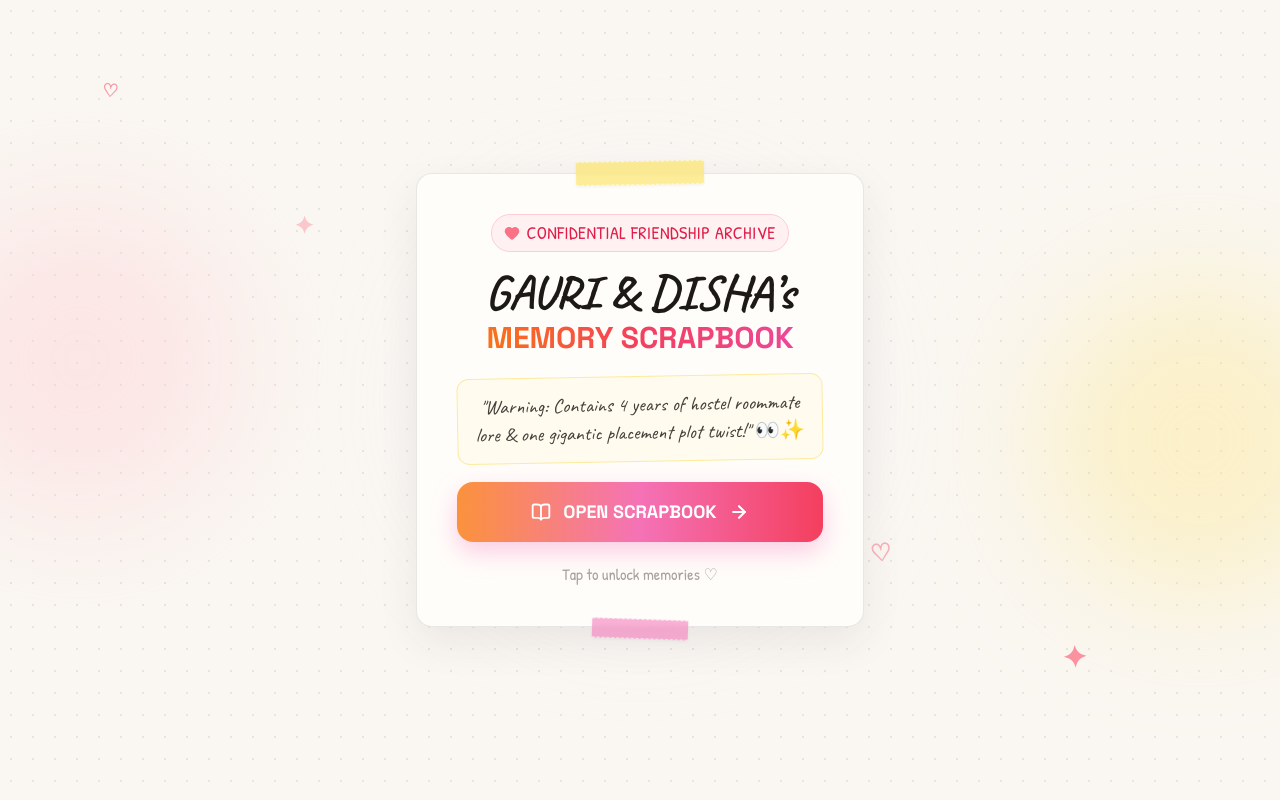
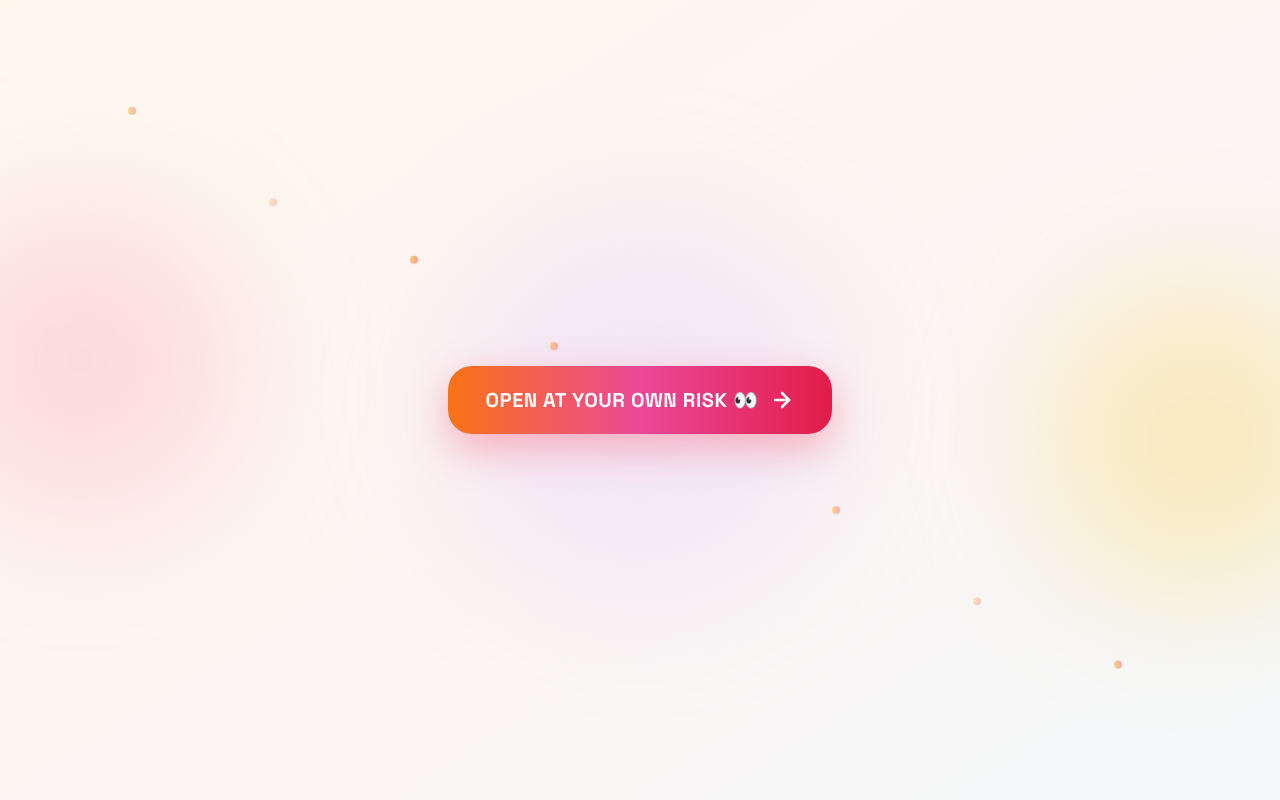
Before and after one commit to sanikaJR13/disha-Gauri, a React (Vite) app: page / in a window 1280 px wide. Built offline with nearby package versions, Linux system fonts and the light colour scheme.

Commit message:
revert: restore Page 1 entry button and loading suspense animation

```diff
--- a/src/components/PageOneEntry.jsx
+++ b/src/components/PageOneEntry.jsx
@@ -1,180 +1,100 @@
-import React, { useState, useEffect } from 'react';
+import React, { useState } from 'react';
 import { motion, AnimatePresence } from 'framer-motion';
-import { Sparkles, Heart, BookOpen, ArrowRight, Stars } from 'lucide-react';
+import { ArrowRight } from 'lucide-react';
 import { playScanBeep, playSuccessFanfare } from '../utils/audio';
 import { triggerPlacementConfetti } from '../utils/confetti';
 
 export default function PageOneEntry({ config, onEnterCelebration }) {
   const [transitioning, setTransitioning] = useState(false);
-  const [loadingPhase, setLoadingPhase] = useState(0);
-
-  const loadingPhrases = [
-    "Flipping open the college memory journal... 📖",
-    "Loading 1st year roommate chaos & chai breaks... ☕🎒",
-    "Unwrapping the ultimate placement plot twist... 🤯",
-    "Destiny confirmed: SAME COMPANY! 🏢💼",
-    "Ready for the celebration! 🎉✨"
-  ];
 
   const handleOpen = () => {
     setTransitioning(true);
     playScanBeep(700);
 
-    // 12-second nostalgic suspense sequence
-    const interval = setInterval(() => {
-      setLoadingPhase((prev) => (prev < loadingPhrases.length - 1 ? prev + 1 : prev));
-    }, 2400);
-
+    // 15 seconds suspense loading duration
     setTimeout(() => {
-      clearInterval(interval);
       playSuccessFanfare();
       triggerPlacementConfetti();
       onEnterCelebration();
-    }, 12000);
+    }, 15000);
   };
 
-  const user1 = config?.user1 || 'GAURI';
-  const user2 = config?.user2 || 'DISHA';
+  return (
+    <div className="relative min-h-screen flex flex-col items-center justify-center p-4 bg-gradient-to-br from-amber-50/60 via-rose-50/50 to-sky-50/60 text-slate-800 select-none overflow-hidden">
+      {/* Radiant ambient background blur orbs */}
+      <div className="absolute top-1/4 -left-20 w-80 h-80 bg-rose-300/30 rounded-full blur-3xl pointer-events-none" />
+      <div className="absolute bottom-1/4 -right-20 w-80 h-80 bg-amber-300/30 rounded-full blur-3xl pointer-events-none" />
+      <div className="absolute top-1/2 left-1/2 -translate-x-1/2 -translate-y-1/2 w-96 h-96 bg-purple-300/20 rounded-full blur-3xl pointer-events-none" />
 
-  return (
-    <div className="relative min-h-screen flex flex-col items-center justify-center p-4 bg-notebook-dots text-stone-800 select-none overflow-hidden">
-
-      {/* Soft Pastel Ambient Glows */}
-      <div className="absolute top-1/4 -left-20 w-80 h-80 bg-rose-200/40 rounded-full blur-3xl pointer-events-none" />
-      <div className="absolute bottom-1/4 -right-20 w-80 h-80 bg-amber-200/40 rounded-full blur-3xl pointer-events-none" />
-      <div className="absolute top-1/2 left-1/2 -translate-x-1/2 -translate-y-1/2 w-96 h-96 bg-purple-200/25 rounded-full blur-3xl pointer-events-none" />
-
-      {/* Floating Doodle Hearts & Stars */}
-      {[...Array(6)].map((_, i) => (
+      {/* Floating subtle celebratory particles */}
+      {[...Array(8)].map((_, i) => (
         <motion.div
           key={i}
           animate={{
-            y: [0, -20, 0],
-            rotate: [0, 8, -8, 0],
-            opacity: [0.35, 0.75, 0.35],
+            y: [0, -25, 0],
+            opacity: [0.3, 0.7, 0.3],
           }}
           transition={{
-            duration: 4 + (i % 3),
+            duration: 3 + (i % 3),
             repeat: Infinity,
-            delay: i * 0.5,
+            delay: i * 0.4,
           }}
-          className="absolute font-handwriting text-rose-400 font-bold select-none pointer-events-none"
+          className="absolute w-2 h-2 rounded-full bg-gradient-to-r from-amber-400 to-rose-400 shadow-sm"
           style={{
-            top: `${12 + i * 14}%`,
-            left: `${8 + i * 15}%`,
-            fontSize: `${18 + (i % 3) * 6}px`
+            top: `${15 + i * 10}%`,
+            left: `${10 + i * 11}%`,
           }}
-        >
-          {i % 2 === 0 ? '♡' : '✦'}
-        </motion.div>
+        />
       ))}
 
-      {/* Main Journal Cover Box */}
-      <div className="relative z-10 max-w-md w-full flex flex-col items-center justify-center text-center">
-
-        {/* Washi Tape at Top of the Journal */}
-        <div className="w-32 h-6 washi-tape-yellow rounded-xs -mb-3 z-20 rotate-[-1deg] shadow-xs" />
-
-        <div className="w-full bg-[#fffdfa] border border-stone-200/90 rounded-2xl p-8 sm:p-10 shadow-[0_15px_40px_rgba(51,47,46,0.08)] relative">
-
-          {/* Top Stamp Badge */}
-          <div className="inline-flex items-center gap-1.5 px-3 py-1 rounded-full bg-rose-50 border border-rose-200 text-rose-600 font-journal text-lg tracking-wide mb-4 shadow-2xs">
-            <Heart className="w-4 h-4 fill-rose-400 text-rose-400" />
-            <span>CONFIDENTIAL FRIENDSHIP ARCHIVE</span>
-          </div>
-
+      {/* Center Container */}
+      <div className="relative z-10 max-w-sm w-full flex flex-col items-center justify-center text-center">
         <AnimatePresence mode="wait">
           {!transitioning ? (
             <motion.div
-                key="diary-cover"
-                initial={{ opacity: 0, scale: 0.95 }}
-                animate={{ opacity: 1, scale: 1 }}
-                exit={{ opacity: 0, scale: 0.9, filter: 'blur(4px)' }}
-                transition={{ duration: 0.4 }}
-                className="flex flex-col items-center space-y-5"
+              key="button-only"
+              initial={{ opacity: 0, scale: 0.9, y: 15 }}
+              animate={{ opacity: 1, scale: 1, y: 0 }}
+              exit={{ opacity: 0, scale: 1.05, filter: 'blur(8px)' }}
+              transition={{ duration: 0.3 }}
+              className="w-full flex flex-col items-center"
             >
-                {/* Journal Title */}
-                <div>
-                  <h1 className="font-handwriting text-4xl sm:text-5xl font-black text-stone-900 leading-tight">
-                    {user1} & {user2}’s
-                  </h1>
-                  <div className="font-display font-black text-2xl sm:text-3xl text-transparent bg-clip-text bg-gradient-to-r from-orange-500 via-rose-500 to-pink-500 mt-1">
-                    MEMORY SCRAPBOOK
-                  </div>
-                </div>
-
-                {/* Subtitle / Note */}
-                <div className="p-3.5 rounded-xl bg-amber-50/80 border border-amber-200/80 font-handwriting text-stone-700 text-lg sm:text-xl leading-snug rotate-[-1deg]">
-                  "Warning: Contains 4 years of hostel roommate lore & one gigantic placement plot twist!" 👀✨
-                </div>
-
-                {/* Open Button */}
+              {/* Single Prominent Glowing Button */}
               <button
                 onClick={handleOpen}
-                  className="group relative w-full py-4 px-8 rounded-2xl bg-gradient-to-r from-orange-400 via-pink-400 to-rose-500 text-white font-display font-extrabold text-base sm:text-lg shadow-[0_10px_25px_rgba(244,114,182,0.35)] hover:shadow-[0_15px_35px_rgba(244,114,182,0.5)] hover:scale-105 active:scale-95 transition-all flex items-center justify-center gap-3 cursor-pointer overflow-hidden mt-2"
+                className="group relative w-full py-5 px-8 rounded-3xl bg-gradient-to-r from-orange-500 via-pink-500 to-rose-600 text-white font-display font-black text-lg sm:text-xl shadow-[0_15px_40px_rgba(244,63,94,0.35)] hover:shadow-[0_20px_50px_rgba(244,63,94,0.5)] hover:scale-105 active:scale-95 transition-all duration-300 flex items-center justify-center gap-3 cursor-pointer overflow-hidden"
               >
-                  <BookOpen className="w-5 h-5 group-hover:rotate-12 transition-transform stroke-[2.2]" />
-                  <span>OPEN SCRAPBOOK</span>
-                  <ArrowRight className="w-5 h-5 group-hover:translate-x-1.5 transition-transform stroke-[2.5]" />
+                {/* Shine effect */}
+                <div className="absolute inset-0 -translate-x-full group-hover:translate-x-full transition-transform duration-1000 bg-gradient-to-r from-transparent via-white/30 to-transparent" />
+
+                <span className="tracking-wide">{config?.page1?.buttonText || "OPEN AT YOUR OWN RISK 👀"}</span>
+                <ArrowRight className="w-6 h-6 group-hover:translate-x-1.5 transition-transform stroke-[2.5]" />
               </button>
-
-                <p className="font-journal text-base text-stone-400">
-                  Tap to unlock memories ♡
-                </p>
             </motion.div>
           ) : (
             <motion.div
-                key="opening-journal"
+              key="transition-box"
               initial={{ opacity: 0, scale: 0.95 }}
               animate={{ opacity: 1, scale: 1 }}
-                className="py-6 space-y-6 flex flex-col items-center"
+              className="p-8 rounded-3xl bg-white/90 border border-slate-200 shadow-xl backdrop-blur-xl text-center space-y-4 w-full"
             >
-                {/* Animated Flipping Book / Stars */}
-                <motion.div
-                  animate={{ rotate: [0, 10, -10, 0], scale: [1, 1.1, 1] }}
-                  transition={{ duration: 1.5, repeat: Infinity }}
-                  className="w-16 h-16 rounded-2xl bg-pink-100 border border-pink-200 flex items-center justify-center text-rose-500 shadow-xs text-3xl"
-                >
-                  📖
-                </motion.div>
-
-                {/* Whimsical Rotating Loading Phrase */}
-                <div className="min-h-[50px] flex items-center justify-center">
-                  <motion.p
-                    key={loadingPhase}
-                    initial={{ opacity: 0, y: 10 }}
-                    animate={{ opacity: 1, y: 0 }}
-                    exit={{ opacity: 0, y: -10 }}
-                    className="font-handwriting text-2xl sm:text-3xl font-bold text-stone-800 leading-snug"
-                  >
-                    {loadingPhrases[loadingPhase]}
-                  </motion.p>
+              <div className="text-xl sm:text-2xl font-mono font-extrabold text-slate-800 tracking-wider">
+                LOADING...
               </div>
 
-                {/* Pastel Progress Bar */}
-                <div className="w-full bg-stone-100 rounded-full h-3 overflow-hidden border border-stone-200 p-0.5">
+              {/* Progress Loading Bar (15s duration) */}
+              <div className="w-full bg-slate-100 rounded-full h-3 overflow-hidden border border-slate-200 p-0.5">
                 <motion.div
-                    className="h-full bg-gradient-to-r from-amber-400 via-pink-400 to-rose-400 rounded-full shadow-2xs"
+                  className="h-full bg-gradient-to-r from-orange-500 via-pink-500 to-rose-600 rounded-full shadow-sm"
                   initial={{ width: '0%' }}
                   animate={{ width: '100%' }}
-                    transition={{ duration: 12.0, ease: 'linear' }}
+                  transition={{ duration: 15.0, ease: 'linear' }}
                 />
-                </div>
-
-                <div className="font-journal text-stone-500 text-base">
-                  Almost ready for the big reveal... ✨
               </div>
             </motion.div>
           )}
         </AnimatePresence>
-
       </div>
-
-        {/* Bottom Washi Tape */}
-        <div className="w-24 h-5 washi-tape-pink rounded-xs -mt-2 z-20 rotate-[2deg] shadow-xs" />
-
-      </div>
-
     </div>
   );
 }
```
Lines whose indentation alone changed are shown as unchanged.
